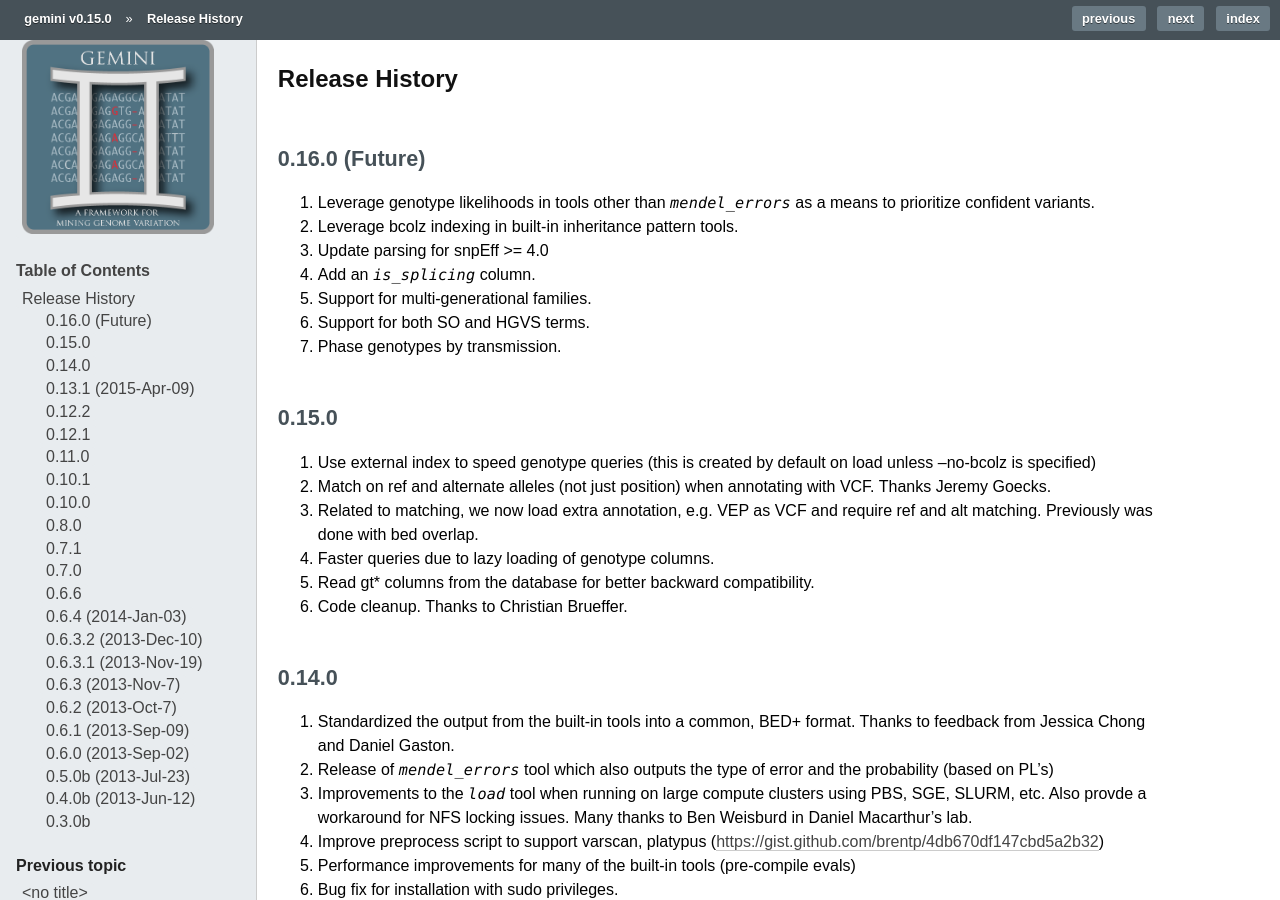
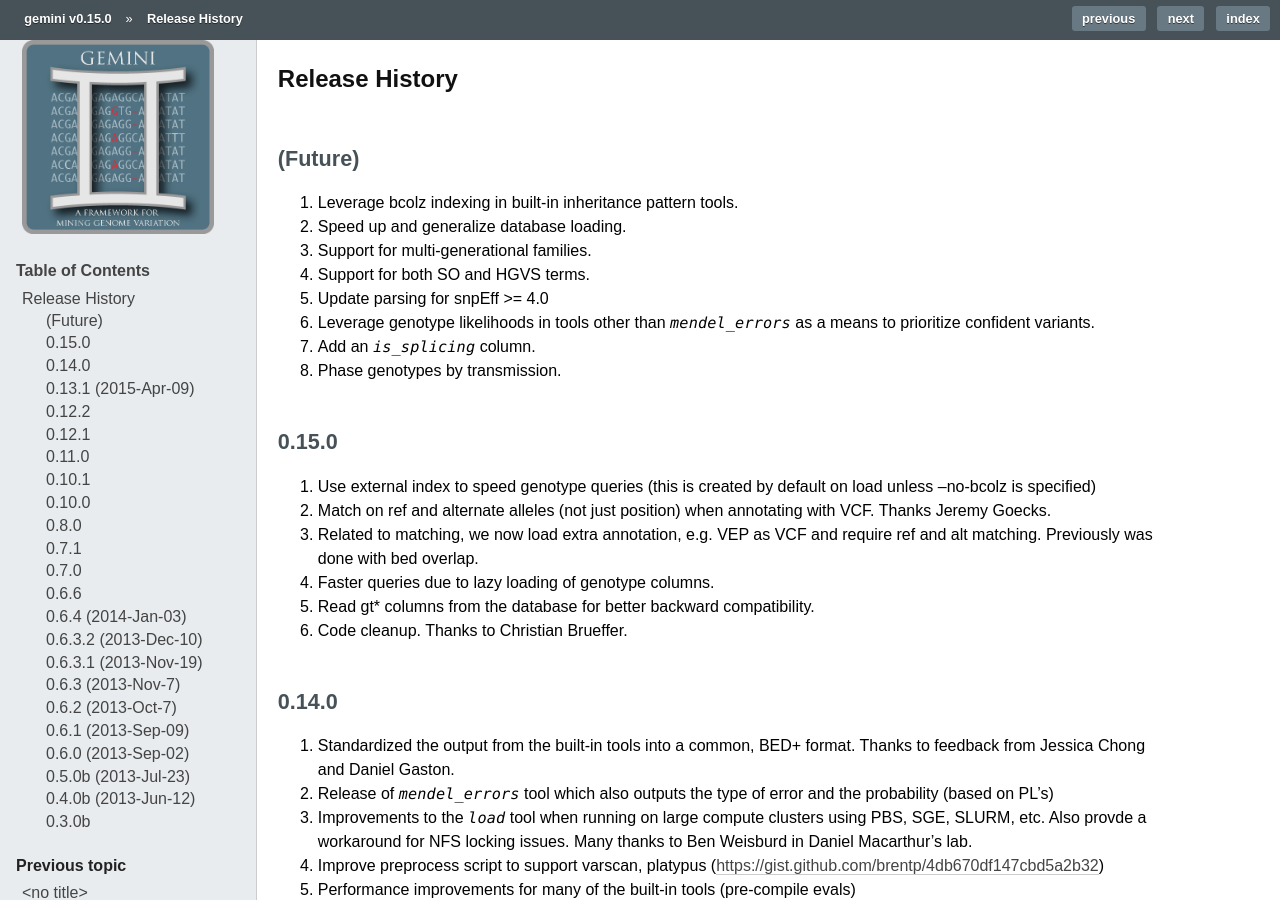
Before and after one commit to arq5x/gemini, a Sphinx documentation site: the page built from docs/content/history.rst, in a window 1280 px wide and 900 px high. Built offline with Sphinx 7.4.7, drawn with Linux system fonts in a browser that asks for light colours; formulas are drawn with MathJax 3; pages that are not in the unit, such as notebooks, are missing from menus; comment, search, counter and statistics services are not loaded; the version number is read from the project's files by our own code.

Commit message:
update future goals

```diff
--- a/docs/content/history.rst
+++ b/docs/content/history.rst
@@ -2,15 +2,16 @@
 Release History
 #############################
 
-0.16.0 (Future)
+(Future)
 =======================================
-1. Leverage genotype likelihoods in tools other than `mendel_errors` as a means to prioritize confident variants.
-2. Leverage bcolz indexing in built-in inheritance pattern tools.
-3. Update parsing for snpEff >= 4.0
-4. Add an `is_splicing` column.
-5. Support for multi-generational families.
-6. Support for both SO and HGVS terms.
-7. Phase genotypes by transmission.
+1. Leverage bcolz indexing in built-in inheritance pattern tools.
+2. Speed up and generalize database loading.
+3. Support for multi-generational families.
+4. Support for both SO and HGVS terms.
+5. Update parsing for snpEff >= 4.0
+6. Leverage genotype likelihoods in tools other than `mendel_errors` as a means to prioritize confident variants.
+7. Add an `is_splicing` column.
+8. Phase genotypes by transmission.
 
 0.15.0
 =======================================
```
